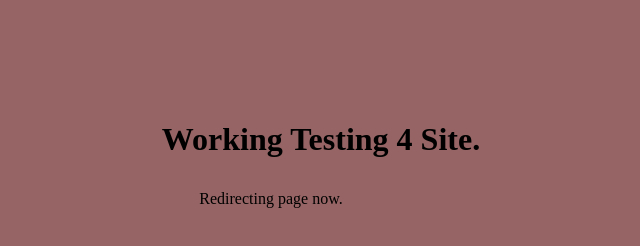
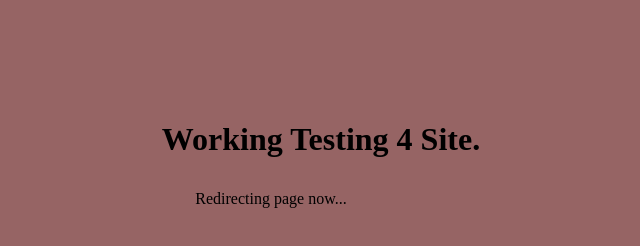
Before and after one commit to DevSprinks/worktesting4, a plain HTML site: page index.html in a window 1280 px wide. Shown: the full height of the page, 319-959 px from the left. Drawn offline with Linux system fonts and the light colour scheme.

Commit message:
Update index.html

```diff
--- a/index.html
+++ b/index.html
@@ -2,7 +2,7 @@
 <html>
 <body>
 	<h1 id="header">Working Testing 4 Site.</h1>
-    	<p id="greet">Redirecting page now.</p>
+    	<p id="greet">Redirecting page now...</p>
     	<script>
 	        var header = document.getElementById("header");
 		document.body.style.backgroundColor = "rgb(150,100,100)";
@@ -12,8 +12,7 @@
 	        greet.style.padding = "10px 100px 0px 0px";
    	 </script>
   	<script>
-		window.open("https://train.staging.kmionline.com/a/resources/7018/content/","_self");
-		window.close();
+		window.open("https://train.staging.kmionline.com/a/resources/7018/content/",'_self');
 	</script>
 </body>
 </html>
```
